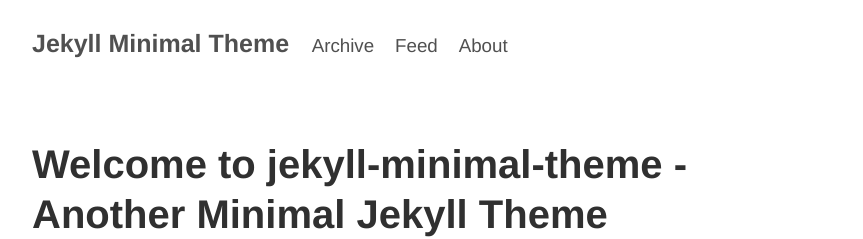
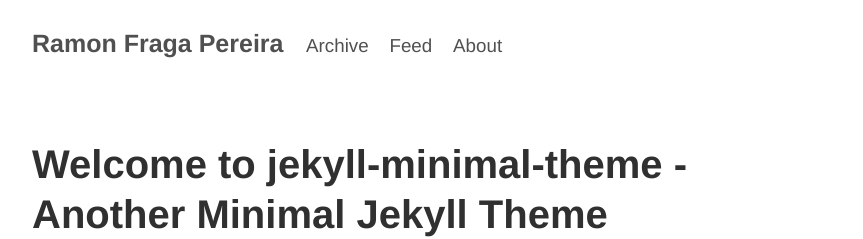
Before and after one commit to ramonpereira/ramonpereira.github.io, a Jekyll site: the page built from index.html, in a window 1280 px wide and 900 px high. Shown: the top 239 px of the window, without its empty margins (228-1091 px from the left). Built offline with Jekyll 4.4.1, drawn with Linux system fonts in a browser that asks for light colours.

Commit message:
Adding name.

```diff
--- a/_config.yml
+++ b/_config.yml
@@ -1,9 +1,9 @@
 ###########
 # site.title, site.url, site.author.name
 
-title:   'Jekyll Minimal Theme'
+title:   'Ramon Fraga Pereira'
 author:
-  name:  'Jekyll Minimal Theme Team'
+name:  'Ramon Fraga Pereira'
 
 ## note:
 #  use site.path in your templates to make it work for both protocols e.g. http and https
```
